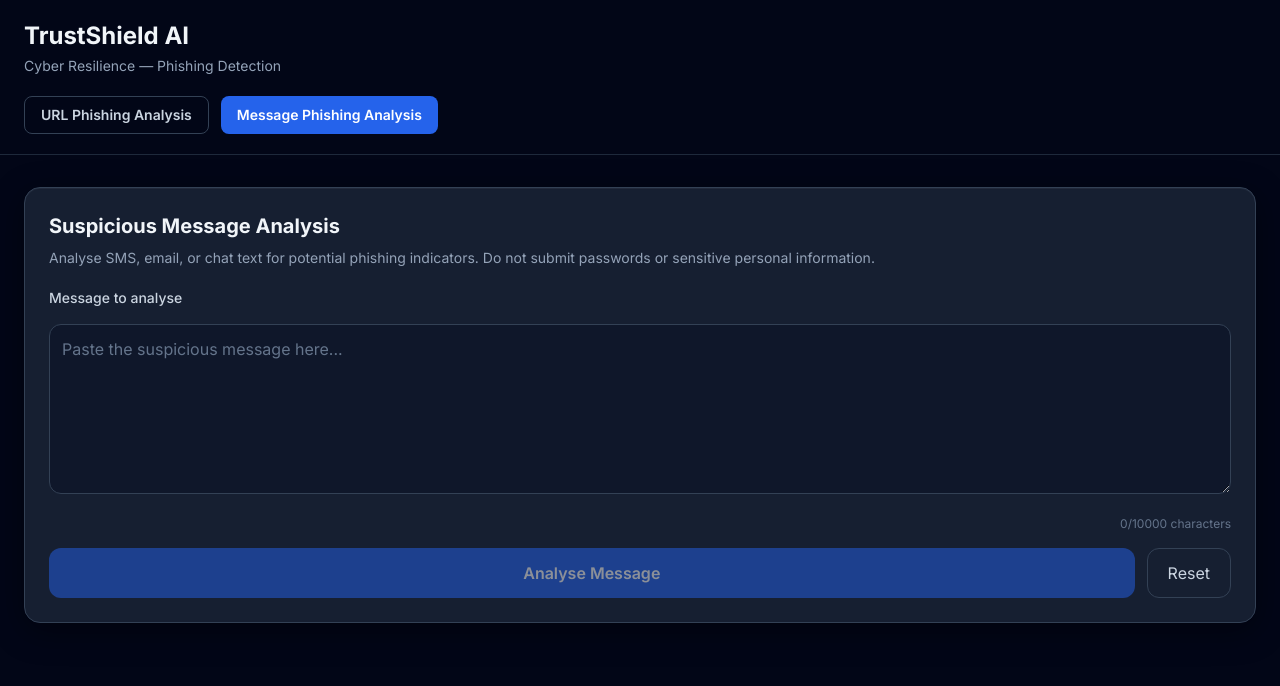
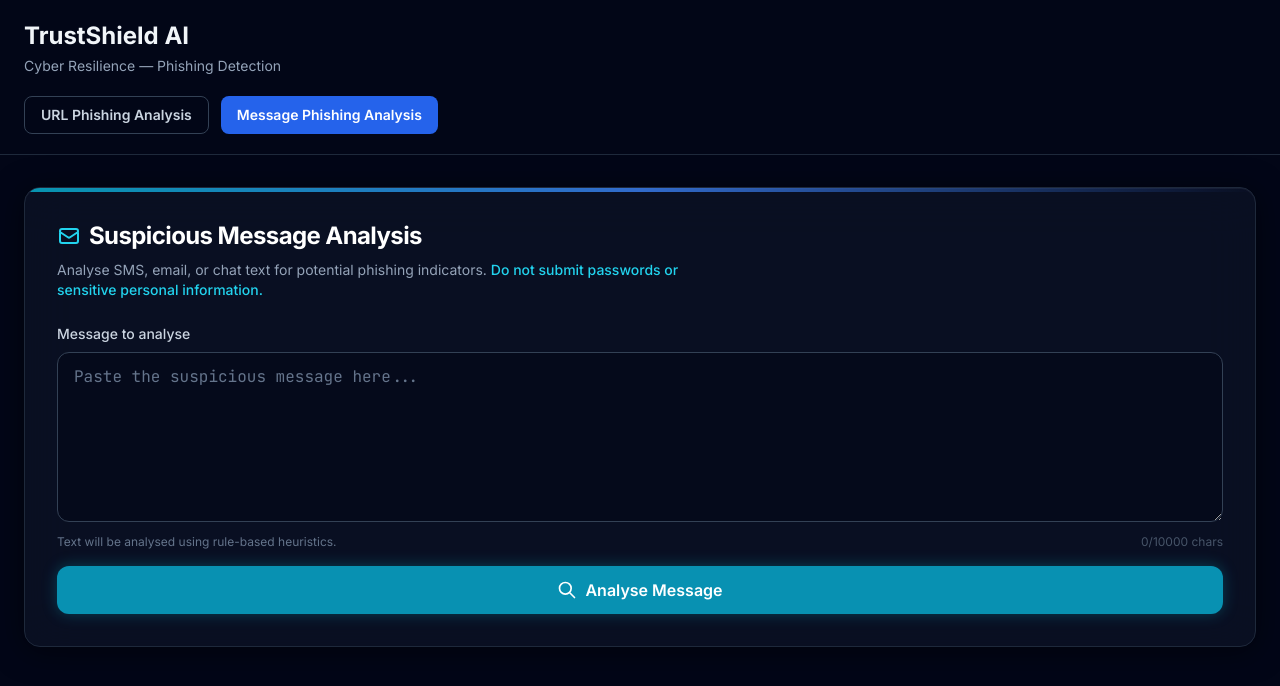
Before and after one commit to microsoftomkar474/TrustShield-AI-Cyber-Resilience-Project, a React (Vite) app in the folder frontend/: page / in a window 1280 px wide. Both pictures are taken after a click on the button "Message Phishing Analysis". Shown: the top 686 px of the page. Built offline with nearby package versions, Linux system fonts and the light colour scheme.

Commit message:
Upgrade frontend UI to professional dark cyber-security theme

```diff
--- a/frontend/src/index.css
+++ b/frontend/src/index.css
@@ -2,209 +2,47 @@
 @tailwind components;
 @tailwind utilities;
 
-/* ============================================================
-   TrustShield AI — Cyber Resilience Design System
-   ============================================================ */
-
-/* --- Base Styles --- */
 @layer base {
-  *, *::before, *::after {
-    box-sizing: border-box;
-  }
-
-  html {
-    scroll-behavior: smooth;
-  }
-
   body {
-    @apply bg-shield-primary text-slate-100 font-sans antialiased;
-    background: radial-gradient(ellipse at top, #0f1f3d 0%, #0f172a 50%, #080d1a 100%);
-    min-height: 100vh;
-  }
-
-  ::-webkit-scrollbar {
-    width: 6px;
-  }
-
-  ::-webkit-scrollbar-track {
-    @apply bg-shield-primary;
-  }
-
-  ::-webkit-scrollbar-thumb {
-    @apply bg-shield-border rounded-full;
-  }
-
-  ::-webkit-scrollbar-thumb:hover {
-    @apply bg-shield-muted;
+    @apply bg-slate-950 text-slate-200 font-sans antialiased;
+    /* Subtle grid pattern for a cyber-security feel */
+    background-image:
+      linear-gradient(to right, rgba(255, 255, 255, 0.02) 1px, transparent 1px),
+      linear-gradient(to bottom, rgba(255, 255, 255, 0.02) 1px, transparent 1px);
+    background-size: 32px 32px;
+    background-position: center top;
   }
 }
 
-/* --- Glass Panel Component --- */
 @layer components {
+
+  /* Deep, glassmorphic panels with subtle glows */
   .glass-panel {
-    @apply bg-shield-secondary border border-shield-border rounded-2xl;
-    background: rgba(30, 41, 59, 0.75);
-    backdrop-filter: blur(16px);
-    -webkit-backdrop-filter: blur(16px);
-    box-shadow: 0 8px 32px rgba(0, 0, 0, 0.4), inset 0 1px 0 rgba(255, 255, 255, 0.05);
+    @apply bg-slate-900/60 backdrop-blur-xl border border-slate-800 shadow-2xl rounded-2xl;
+    box-shadow: 0 4px 30px rgba(0, 0, 0, 0.5), inset 0 1px 0 rgba(255, 255, 255, 0.05);
   }
 
-  /* --- Risk Badge --- */
-  .risk-badge-low {
-    @apply inline-flex items-center gap-1.5 px-3 py-1 rounded-full text-sm font-semibold;
-    @apply bg-emerald-500/20 text-emerald-400 border border-emerald-500/30;
+  /* High-contrast input fields */
+  .input-field {
+    @apply w-full bg-slate-950/50 border border-slate-700 rounded-xl px-4 py-3 text-slate-200 placeholder-slate-500 focus:outline-none focus:ring-2 focus:ring-cyan-500/50 focus:border-cyan-500/50 transition-all duration-200;
   }
 
-  .risk-badge-medium {
-    @apply inline-flex items-center gap-1.5 px-3 py-1 rounded-full text-sm font-semibold;
-    @apply bg-amber-500/20 text-amber-400 border border-amber-500/30;
+  /* Primary Action Button (Cyan glow) - Fixed using raw CSS for complex shadow */
+  .btn-primary {
+    @apply bg-cyan-600 hover:bg-cyan-500 text-white font-semibold py-3 px-6 rounded-xl transition-all duration-200 flex items-center justify-center gap-2;
+    box-shadow: 0 0 15px rgba(6, 182, 212, 0.3);
   }
 
-  .risk-badge-high {
-    @apply inline-flex items-center gap-1.5 px-3 py-1 rounded-full text-sm font-semibold;
-    @apply bg-red-500/20 text-red-400 border border-red-500/30;
+  .btn-primary:hover {
+    box-shadow: 0 0 25px rgba(6, 182, 212, 0.5);
   }
 
-  /* --- Primary Button --- */
-  .btn-primary {
-    @apply flex items-center justify-center gap-2 px-6 py-3 rounded-xl font-semibold text-white;
-    @apply transition-all duration-200 ease-out;
-    background: linear-gradient(135deg, #3b82f6 0%, #1d4ed8 100%);
-    box-shadow: 0 4px 15px rgba(59, 130, 246, 0.3);
-  }
-
-  .btn-primary:hover:not(:disabled) {
-    @apply scale-[1.02];
-    box-shadow: 0 6px 25px rgba(59, 130, 246, 0.5);
-  }
-
-  .btn-primary:active:not(:disabled) {
-    @apply scale-[0.98];
-  }
-
-  .btn-primary:disabled {
-    @apply opacity-50 cursor-not-allowed;
-  }
-
-  /* --- Tab Button --- */
-  .tab-btn {
-    @apply flex items-center gap-2 px-5 py-2.5 rounded-xl font-medium text-sm;
-    @apply transition-all duration-200;
-  }
-
+  /* Tab buttons */
   .tab-btn-active {
-    @apply tab-btn text-white;
-    background: linear-gradient(135deg, #3b82f6 0%, #1d4ed8 100%);
-    box-shadow: 0 4px 15px rgba(59, 130, 246, 0.3);
+    @apply px-4 py-2 rounded-lg text-sm font-medium bg-slate-800 text-cyan-400 border border-slate-700 shadow-sm transition-all duration-200 flex items-center gap-2;
   }
 
   .tab-btn-inactive {
-    @apply tab-btn text-slate-400 hover:text-slate-200 hover:bg-slate-700/50;
-  }
-
-  /* --- Input Field --- */
-  .input-field {
-    @apply w-full px-4 py-3 rounded-xl text-slate-100 placeholder-slate-500;
-    @apply border border-shield-border bg-slate-800/50;
-    @apply focus:outline-none focus:border-shield-accent focus:ring-2 focus:ring-shield-accent/20;
-    @apply transition-all duration-200;
-    font-family: inherit;
-  }
-
-  /* --- Indicator Card --- */
-  .indicator-card {
-    @apply p-4 rounded-xl border;
-    background: rgba(15, 23, 42, 0.5);
-  }
-
-  .indicator-card-high {
-    @apply indicator-card border-red-500/30 bg-red-500/5;
-  }
-
-  .indicator-card-medium {
-    @apply indicator-card border-amber-500/30 bg-amber-500/5;
-  }
-
-  .indicator-card-low {
-    @apply indicator-card border-blue-500/30 bg-blue-500/5;
-  }
-
-  /* --- Score Bar --- */
-  .score-bar-fill-low {
-    @apply h-full rounded-full;
-    background: linear-gradient(90deg, #10b981, #34d399);
-    transition: width 0.8s cubic-bezier(0.4, 0, 0.2, 1);
-  }
-
-  .score-bar-fill-medium {
-    @apply h-full rounded-full;
-    background: linear-gradient(90deg, #f59e0b, #fbbf24);
-    transition: width 0.8s cubic-bezier(0.4, 0, 0.2, 1);
-  }
-
-  .score-bar-fill-high {
-    @apply h-full rounded-full;
-    background: linear-gradient(90deg, #ef4444, #f87171);
-    transition: width 0.8s cubic-bezier(0.4, 0, 0.2, 1);
+    @apply px-4 py-2 rounded-lg text-sm font-medium text-slate-400 hover:text-slate-200 hover:bg-slate-800/50 transition-all duration-200 flex items-center gap-2 border border-transparent;
   }
 }
-
-/* --- Animations --- */
-@layer utilities {
-  .animate-fade-in {
-    animation: fadeIn 0.5s ease-out forwards;
-  }
-
-  .animate-slide-up {
-    animation: slideUp 0.4s ease-out forwards;
-  }
-
-  @keyframes fadeIn {
-    from { opacity: 0; }
-    to { opacity: 1; }
-  }
-
-  @keyframes slideUp {
-    from { transform: translateY(20px); opacity: 0; }
-    to { transform: translateY(0); opacity: 1; }
-  }
-
-  /* Shimmer loading effect */
-  .shimmer {
-    background: linear-gradient(
-      90deg,
-      rgba(30, 41, 59, 0) 0%,
-      rgba(59, 130, 246, 0.1) 50%,
-      rgba(30, 41, 59, 0) 100%
-    );
-    background-size: 200% 100%;
-    animation: shimmer 2s infinite;
-  }
-
-  @keyframes shimmer {
-    0% { background-position: -200% 0; }
-    100% { background-position: 200% 0; }
-  }
-
-  /* Scanning animation for loading state */
-  .scan-line {
-    position: relative;
-    overflow: hidden;
-  }
-
-  .scan-line::after {
-    content: '';
-    position: absolute;
-    top: 0;
-    left: -100%;
-    width: 100%;
-    height: 2px;
-    background: linear-gradient(90deg, transparent, #3b82f6, transparent);
-    animation: scanLine 2s ease-in-out infinite;
-  }
-
-  @keyframes scanLine {
-    0% { left: -100%; }
-    100% { left: 100%; }
-  }
-}
--- a/frontend/src/pages/MessageAnalysisPage.tsx
+++ b/frontend/src/pages/MessageAnalysisPage.tsx
@@ -63,24 +63,30 @@ export default function MessageAnalysisPage() {
 
   return (
     <main className="space-y-6">
-      <section className="glass-panel p-6">
-        <h2 className="text-xl font-bold text-slate-100 mb-2">
+      {/* Input Section */}
+      <section className="glass-panel p-8 relative overflow-hidden">
+        {/* Decorative top border */}
+        <div className="absolute top-0 left-0 w-full h-1 bg-gradient-to-r from-cyan-500 via-blue-500 to-transparent opacity-80" />
+
+        <h2 className="text-2xl font-bold text-white mb-2 tracking-tight flex items-center gap-2">
+          <svg className="w-6 h-6 text-cyan-400" fill="none" viewBox="0 0 24 24" stroke="currentColor">
+            <path strokeLinecap="round" strokeLinejoin="round" strokeWidth="2" d="M3 8l7.89 5.26a2 2 0 002.22 0L21 8M5 19h14a2 2 0 002-2V7a2 2 0 00-2-2H5a2 2 0 00-2 2v10a2 2 0 002 2z" />
+          </svg>
           Suspicious Message Analysis
         </h2>
-
-        <p className="text-sm text-slate-400 mb-5">
+        <p className="text-slate-400 text-sm mb-6 max-w-2xl">
           Analyse SMS, email, or chat text for potential phishing indicators.
-          Do not submit passwords or sensitive personal information.
+          <span className="text-cyan-400 font-medium ml-1">Do not submit passwords or sensitive personal information.</span>
         </p>
 
         <form onSubmit={handleSubmit} className="space-y-4">
+          <div>
             <label
               htmlFor="message-input"
-            className="block text-sm font-medium text-slate-300"
+              className="block text-sm font-medium text-slate-300 mb-2"
             >
               Message to analyse
             </label>
-
             <textarea
               id="message-input"
               value={message}
@@ -88,15 +94,20 @@ export default function MessageAnalysisPage() {
               maxLength={MAX_MESSAGE_LENGTH}
               rows={6}
               placeholder="Paste the suspicious message here..."
-            className="w-full rounded-xl border border-slate-700 bg-slate-900 p-3 text-slate-100 placeholder:text-slate-500 focus:border-shield-accent focus:outline-none"
+              className="input-field font-mono resize-y"
               aria-describedby="message-help"
             />
-
             <div
               id="message-help"
-            className="text-right text-xs text-slate-500"
+              className="flex justify-between mt-1.5 text-xs"
             >
-            {message.length}/{MAX_MESSAGE_LENGTH} characters
+              <span className="text-slate-500">
+                Text will be analysed using rule-based heuristics.
+              </span>
+              <span className={message.length > MAX_MESSAGE_LENGTH * 0.9 ? 'text-amber-400' : 'text-slate-600'}>
+                {message.length}/{MAX_MESSAGE_LENGTH} chars
+              </span>
+            </div>
           </div>
 
           {message.length > 0 && !isValid && (
@@ -105,62 +116,76 @@ export default function MessageAnalysisPage() {
             </p>
           )}
 
-          <div className="flex flex-wrap gap-3">
+          <div className="flex gap-3">
             <button
               type="submit"
               disabled={!isValid || state.status === 'loading'}
-              className="flex-1 rounded-xl bg-blue-600 px-5 py-3 font-semibold text-white hover:bg-blue-500 disabled:cursor-not-allowed disabled:opacity-50"
+              className="btn-primary flex-1"
             >
-              {state.status === 'loading'
-                ? 'Analysing message...'
-                : 'Analyse Message'}
+              {state.status === 'loading' ? (
+                <>
+                  <span className="w-4 h-4 border-2 border-white/30 border-t-white rounded-full animate-spin" />
+                  Analysing…
+                </>
+              ) : (
+                <>
+                  <svg className="w-5 h-5" fill="none" viewBox="0 0 24 24" stroke="currentColor"><path strokeLinecap="round" strokeLinejoin="round" strokeWidth="2" d="M21 21l-6-6m2-5a7 7 0 11-14 0 7 7 0 0114 0z" /></svg>
+                  Analyse Message
+                </>
+              )}
             </button>
 
+            {state.status !== 'idle' && (
               <button
                 type="button"
                 onClick={handleReset}
-              className="rounded-xl border border-slate-700 px-5 py-3 text-slate-300 hover:bg-slate-800"
+                className="px-4 py-3 rounded-xl border border-shield-border text-slate-400
+                  hover:text-slate-200 hover:border-slate-500 transition-all duration-200"
               >
                 Reset
               </button>
+            )}
           </div>
         </form>
       </section>
 
+      {/* Loading State */}
       {state.status === 'loading' && (
-        <section className="glass-panel p-6" role="status">
+        <section className="glass-panel p-8 text-center animate-fade-in" role="status">
+          <div className="relative inline-block mb-4">
+            <div className="w-12 h-12 border-2 border-cyan-500/20 rounded-full" />
+            <div className="absolute inset-0 w-12 h-12 border-2 border-transparent border-t-cyan-400 rounded-full animate-spin" />
+          </div>
           <p className="text-slate-300">
-            Analysing message for phishing indicators. Please wait...
+            Analysing message for phishing indicators...
           </p>
         </section>
       )}
 
+      {/* Error State */}
       {state.status === 'error' && (
-        <section
-          className="glass-panel border border-red-500/40 p-6"
-          role="alert"
-        >
-          <h3 className="font-semibold text-red-300 mb-2">
-            Analysis failed
-          </h3>
-          <p className="text-sm text-slate-300">
-            {state.errorMessage}
-          </p>
+        <section className="glass-panel p-6 border-red-500/30 animate-fade-in" role="alert">
+          <div className="flex items-start gap-3">
+            <span className="text-red-400 text-xl mt-0.5">⚠</span>
+            <div>
+              <h3 className="font-semibold text-red-400 mb-1">Analysis Failed</h3>
+              <p className="text-slate-300 text-sm">{state.errorMessage}</p>
+            </div>
+          </div>
         </section>
       )}
 
+      {/* Results */}
       {result && state.status === 'success' && (
-        <section className="glass-panel p-6 space-y-6">
-          <div className="flex flex-wrap items-center justify-between gap-3">
+        <section className="glass-panel p-8 space-y-6 animate-fade-in">
+          <div className="flex flex-wrap items-center justify-between gap-4 border-b border-slate-700/50 pb-4">
             <div>
-              <h3 className="text-lg font-bold text-slate-100">
-                Analysis Result
-              </h3>
-              <p className="mt-1 text-sm text-slate-400">
+              <h3 className="text-lg font-bold text-slate-100">Analysis Result</h3>
+              <p className="mt-1 text-sm font-mono text-slate-400 truncate max-w-lg">
                 {result.message_preview}
               </p>
             </div>
-            <RiskBadge level={result.label} />
+            <RiskBadge level={result.label} size="lg" />
           </div>
 
           <div>
@@ -173,29 +198,28 @@ export default function MessageAnalysisPage() {
 
             <ScoreBar score={result.score} label={result.label} />
             <p className="mt-2 text-xs text-slate-500">
-              Score type: {result.score_type} · Version:{' '}
-              {result.model_or_feed_version}
+              Score type: <span className="text-slate-400">{result.score_type}</span> · Engine: <span className="font-mono text-slate-400">{result.model_or_feed_version}</span>
             </p>
           </div>
 
           <div>
-            <h4 className="font-semibold text-slate-100 mb-3">
+            <h4 className="text-sm font-semibold text-slate-400 uppercase tracking-wider mb-3">
               Detected Indicators ({result.evidence.length})
             </h4>
 
             {result.evidence.length > 0 ? (
               <IndicatorList indicators={result.evidence} />
             ) : (
-              <p className="text-sm text-slate-400">
-                No indicators detected. This does not guarantee the message
-                is safe.
-              </p>
+              <div className="p-4 rounded-xl border border-slate-700 bg-slate-800/30 text-center">
+                <p className="text-emerald-400 font-medium">✓ No phishing indicators detected</p>
+                <p className="text-sm text-slate-400 mt-1">This does not guarantee the message is safe.</p>
+              </div>
             )}
           </div>
 
           {result.extracted_urls.length > 0 && (
             <div>
-              <h4 className="font-semibold text-slate-100 mb-3">
+              <h4 className="text-sm font-semibold text-slate-400 uppercase tracking-wider mb-3">
                 URLs Found in Message
               </h4>
 
@@ -203,18 +227,20 @@ export default function MessageAnalysisPage() {
                 {result.extracted_urls.map((item, index) => (
                   <li
                     key={`${item.url}-${index}`}
-                    className="rounded-lg border border-slate-700 p-3"
+                    className="rounded-xl border border-slate-700 bg-slate-800/30 p-4"
                   >
-                    <p className="break-all text-sm text-slate-200">
+                    <p className="break-all text-sm font-mono text-cyan-300">
                       {item.url}
                     </p>
 
                     {item.scan_result ? (
-                      <p className="mt-2 text-sm text-slate-400">
-                        URL scan result: {item.scan_result.label} RISK
-                        {' · '}
+                      <div className="mt-3 flex items-center gap-2">
+                        <span className="text-xs text-slate-500">URL scan result:</span>
+                        <RiskBadge level={item.scan_result.label} />
+                        <span className="text-xs font-mono text-slate-400">
                           {(item.scan_result.score * 100).toFixed(1)}%
-                      </p>
+                        </span>
+                      </div>
                     ) : (
                       <p className="mt-2 text-xs text-slate-500">
                         No URL scan result available.
@@ -224,41 +250,43 @@ export default function MessageAnalysisPage() {
                 ))}
               </ul>
 
-              <p className="mt-2 text-xs text-slate-500">
-                URLs are displayed for inspection and are not opened
-                automatically.
+              <p className="mt-3 text-xs text-slate-500 italic">
+                URLs are displayed for inspection and are not opened automatically.
               </p>
             </div>
           )}
 
           {result.recommendations.length > 0 && (
             <div>
-              <h4 className="font-semibold text-slate-100 mb-3">
+              <h4 className="text-sm font-semibold text-slate-400 uppercase tracking-wider mb-3">
                 Recommendations
               </h4>
 
-              <ul className="list-disc space-y-2 pl-5 text-sm text-slate-300">
+              <ul className="space-y-2">
                 {result.recommendations.map((recommendation, index) => (
-                  <li key={index}>{recommendation}</li>
+                  <li key={index} className="flex gap-3 text-sm text-slate-300">
+                    <span className="text-cyan-500 shrink-0">•</span>
+                    {recommendation}
+                  </li>
                 ))}
               </ul>
             </div>
           )}
 
           {result.limitations && (
-            <div className="border-t border-slate-700 pt-4">
-              <h4 className="font-semibold text-slate-300 mb-2">
-                Limitations
-              </h4>
-              <p className="text-xs leading-relaxed text-slate-400">
+            <div className="border-t border-slate-700/50 pt-4 mt-2">
+              <div className="flex gap-2">
+                <svg className="w-4 h-4 text-slate-500 shrink-0 mt-0.5" fill="none" viewBox="0 0 24 24" stroke="currentColor"><path strokeLinecap="round" strokeLinejoin="round" strokeWidth="2" d="M13 16h-1v-4h-1m1-4h.01M21 12a9 9 0 11-18 0 9 9 0 0118 0z" /></svg>
+                <p className="text-xs leading-relaxed text-slate-500">
                   {result.limitations}
                 </p>
+              </div>
             </div>
           )}
 
           {result.error && (
-            <p className="text-sm text-amber-300" role="status">
-              Note: {result.error}
+            <p className="text-sm text-amber-400 bg-amber-500/10 p-3 rounded-lg" role="status">
+              <strong>Note:</strong> {result.error}
             </p>
           )}
         </section>
```
Also changed, not shown: frontend/src/pages/URLAnalysisPage.tsx (+14 -8 lines). Lines whose indentation alone changed are shown as unchanged.
